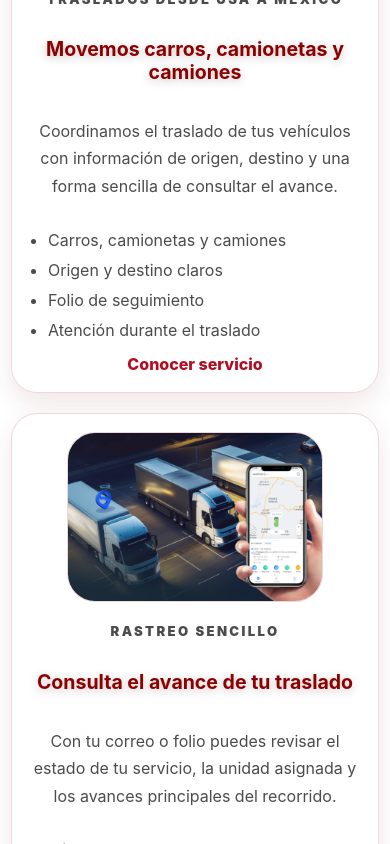
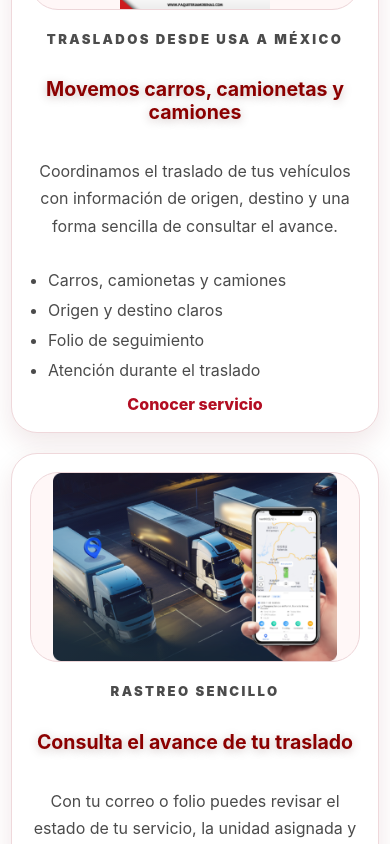
Before and after one commit to NocianDev/AgenciaMorenas, a React (Vite) app: page / in a window 390 px wide. Shown: the part 3613-4457 px from the top of the page. Built offline with nearby package versions, Linux system fonts and the light colour scheme.

Commit message:
Arreglo Vacios 1

```diff
--- a/src/data/siteData.js
+++ b/src/data/siteData.js
@@ -137,6 +137,7 @@
 
 export const mediaSections = {
   home: {
+    layout: 'home-operation-gallery',
     eyebrow: 'Casos y servicios Morenas',
     title: 'Traslados y legalizaciones que muestran nuestra operación',
     description:
--- a/src/global.css
+++ b/src/global.css
@@ -3349,3 +3349,132 @@
     box-shadow: 0 8px 18px rgba(176, 0, 0, .18) !important;
   }
 }
+
+/* Home composition fixes: keep the three service cards and operation gallery visually complete. */
+.home-services-section .service-grid.three-up {
+  grid-template-columns: repeat(3, minmax(260px, 1fr));
+  max-width: 1120px;
+  margin: 0 auto;
+  justify-content: center;
+}
+
+.home-services-section .service-card {
+  text-align: center;
+}
+
+.home-services-section .service-image {
+  width: 100%;
+  height: clamp(190px, 17vw, 230px);
+}
+
+.media-section--home-operation-gallery .container {
+  width: min(1240px, calc(100% - 48px));
+}
+
+.media-section--home-operation-gallery .images-only-grid {
+  grid-template-columns: repeat(12, minmax(0, 1fr));
+  gap: 22px;
+  align-items: stretch;
+  margin-bottom: 36px;
+}
+
+.media-section--home-operation-gallery .image-media-card {
+  grid-column: span 4;
+  height: 100%;
+}
+
+.media-section--home-operation-gallery .image-media-card.media-large {
+  grid-column: span 6;
+}
+
+.media-section--home-operation-gallery .image-media-card:nth-child(2) {
+  grid-column: span 3;
+}
+
+.media-section--home-operation-gallery .image-media-card:nth-child(3) {
+  grid-column: span 3;
+}
+
+.media-section--home-operation-gallery .image-media-card:nth-child(4),
+.media-section--home-operation-gallery .image-media-card:nth-child(5) {
+  grid-column: span 6;
+}
+
+.media-section--home-operation-gallery .media-image-frame {
+  aspect-ratio: 16 / 11;
+}
+
+.media-section--home-operation-gallery .media-large .media-image-frame {
+  aspect-ratio: 16 / 10;
+}
+
+.media-section--home-operation-gallery .image-media-card .media-caption {
+  display: flex;
+  min-height: 108px;
+  justify-content: center;
+}
+
+.media-section--home-operation-gallery .media-video-section {
+  max-width: 1120px;
+  margin: 42px auto 0;
+}
+
+@media (max-width: 1160px) {
+  .home-services-section .service-grid.three-up {
+    grid-template-columns: repeat(3, minmax(0, 1fr));
+  }
+}
+
+@media (max-width: 980px) {
+  .home-services-section .service-grid.three-up {
+    grid-template-columns: repeat(2, minmax(0, 1fr));
+    max-width: 760px;
+  }
+
+  .home-services-section .service-card:last-child {
+    grid-column: 1 / -1;
+    width: min(100%, 370px);
+    justify-self: center;
+  }
+
+  .media-section--home-operation-gallery .images-only-grid {
+    grid-template-columns: repeat(2, minmax(0, 1fr));
+  }
+
+  .media-section--home-operation-gallery .image-media-card,
+  .media-section--home-operation-gallery .image-media-card.media-large,
+  .media-section--home-operation-gallery .image-media-card:nth-child(2),
+  .media-section--home-operation-gallery .image-media-card:nth-child(3),
+  .media-section--home-operation-gallery .image-media-card:nth-child(4),
+  .media-section--home-operation-gallery .image-media-card:nth-child(5) {
+    grid-column: auto;
+  }
+
+  .media-section--home-operation-gallery .image-media-card.media-large {
+    grid-column: 1 / -1;
+  }
+}
+
+@media (max-width: 640px) {
+  .home-services-section .service-grid.three-up,
+  .media-section--home-operation-gallery .images-only-grid {
+    grid-template-columns: 1fr;
+  }
+
+  .home-services-section .service-card:last-child {
+    grid-column: auto;
+    width: 100%;
+  }
+
+  .media-section--home-operation-gallery .container {
+    width: min(1240px, calc(100% - 22px));
+  }
+
+  .media-section--home-operation-gallery .image-media-card.media-large {
+    grid-column: auto;
+  }
+
+  .media-section--home-operation-gallery .image-media-card .media-caption {
+    min-height: 0;
+  }
+}
--- a/src/pages/HomePage.jsx
+++ b/src/pages/HomePage.jsx
@@ -51,7 +51,7 @@
         </div>
       </section>
 
-      <section className="section">
+      <section className="section home-services-section">
         <div className="container">
           <SectionTitle eyebrow="Servicios" title="Lo que necesitas para mover o legalizar tu vehículo" description="Elige el servicio que buscas, conoce cómo te ayudamos y comunícate con nosotros por WhatsApp, teléfono o correo." align="center" />
           <div className="card-grid service-grid three-up">
```
